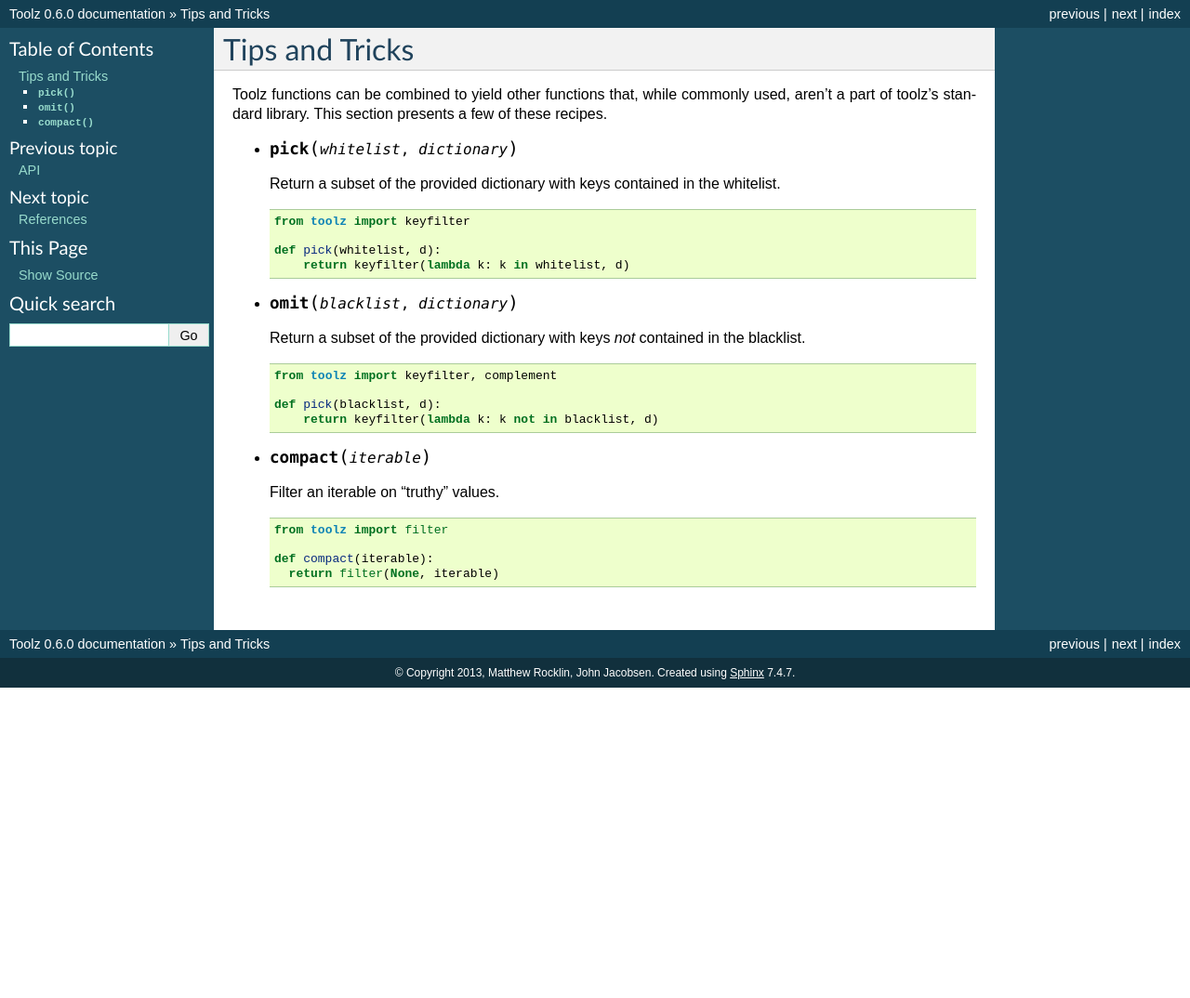
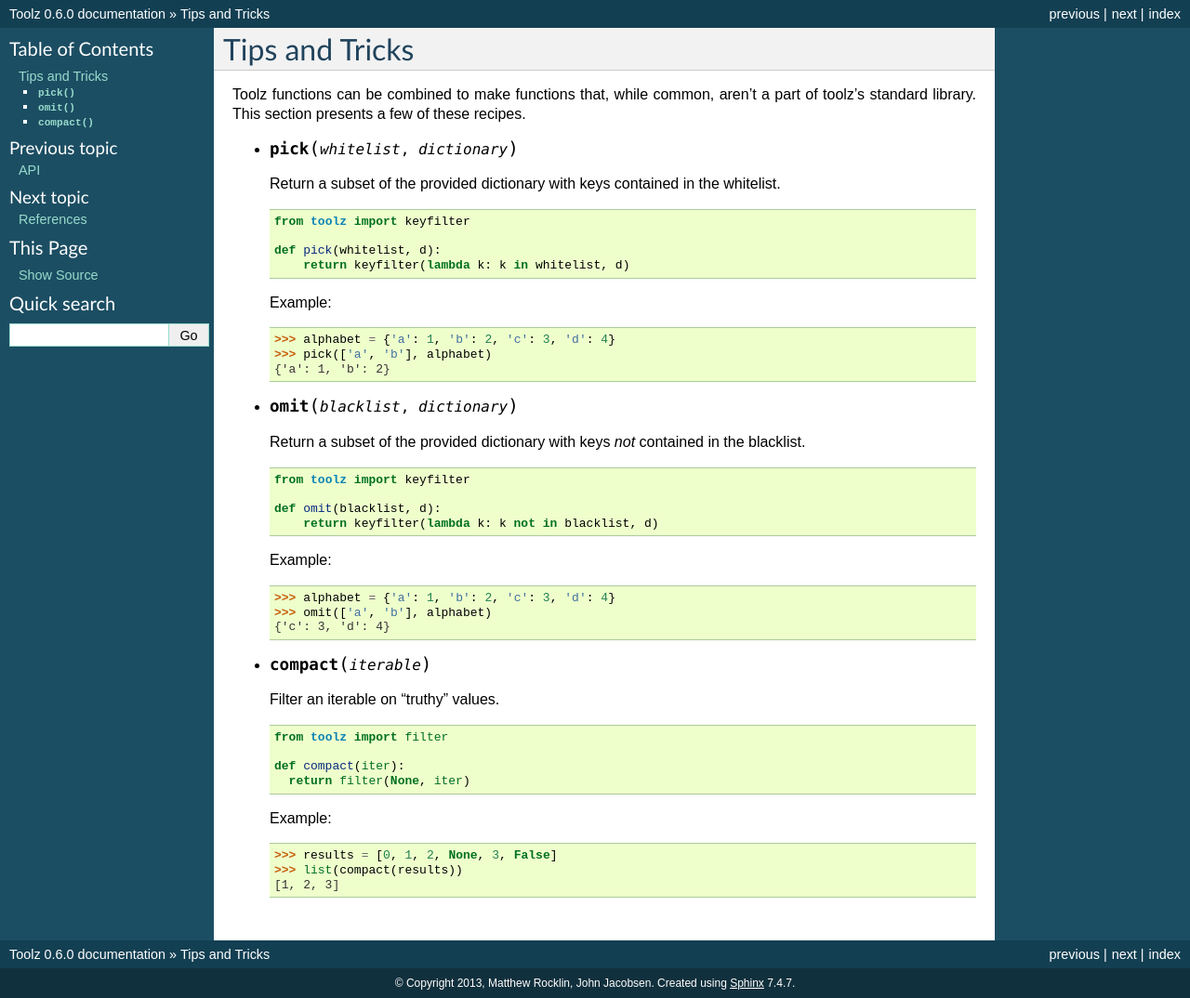
Before and after one commit to pytoolz/toolz, a Sphinx documentation site: the page built from doc/source/tips-and-tricks.rst, in a window 1280 px wide. Shown: the whole page at 93% size. Built offline with Sphinx 7.4.7, drawn with Linux system fonts in a browser that asks for light colours; the version number is read from the project's files by our own code; before the commit the page ends 900 px from its top, so only the background shows below that.

Commit message:
tweak tips and tricks

```diff
--- a/doc/source/tips-and-tricks.rst
+++ b/doc/source/tips-and-tricks.rst
@@ -1,7 +1,7 @@
 Tips and Tricks
 ===============
 
-Toolz functions can be combined to yield other functions that, while commonly used, aren't
+Toolz functions can be combined to make functions that, while common, aren't
 a part of toolz's standard library. This section presents
 a few of these recipes.
 
@@ -19,6 +19,12 @@
         return keyfilter(lambda k: k in whitelist, d)
 
 
+  Example:
+
+    >>> alphabet = {'a': 1, 'b': 2, 'c': 3, 'd': 4}
+    >>> pick(['a', 'b'], alphabet)
+    {'a': 1, 'b': 2}
+
 
 * .. function:: omit(blacklist, dictionary)
 
@@ -27,10 +33,17 @@
 
   ::
 
-    from toolz import keyfilter, complement
+    from toolz import keyfilter
 
-    def pick(blacklist, d):
+    def omit(blacklist, d):
         return keyfilter(lambda k: k not in blacklist, d)
+
+
+  Example:
+
+    >>> alphabet = {'a': 1, 'b': 2, 'c': 3, 'd': 4}
+    >>> omit(['a', 'b'], alphabet)
+    {'c': 3, 'd': 4}
 
 
 * .. function:: compact(iterable)
@@ -41,5 +54,12 @@
 
     from toolz import filter
 
-    def compact(iterable):
-      return filter(None, iterable)
+    def compact(iter):
+      return filter(None, iter)
+
+
+  Example:
+
+    >>> results = [0, 1, 2, None, 3, False]
+    >>> list(compact(results))
+    [1, 2, 3]
```
